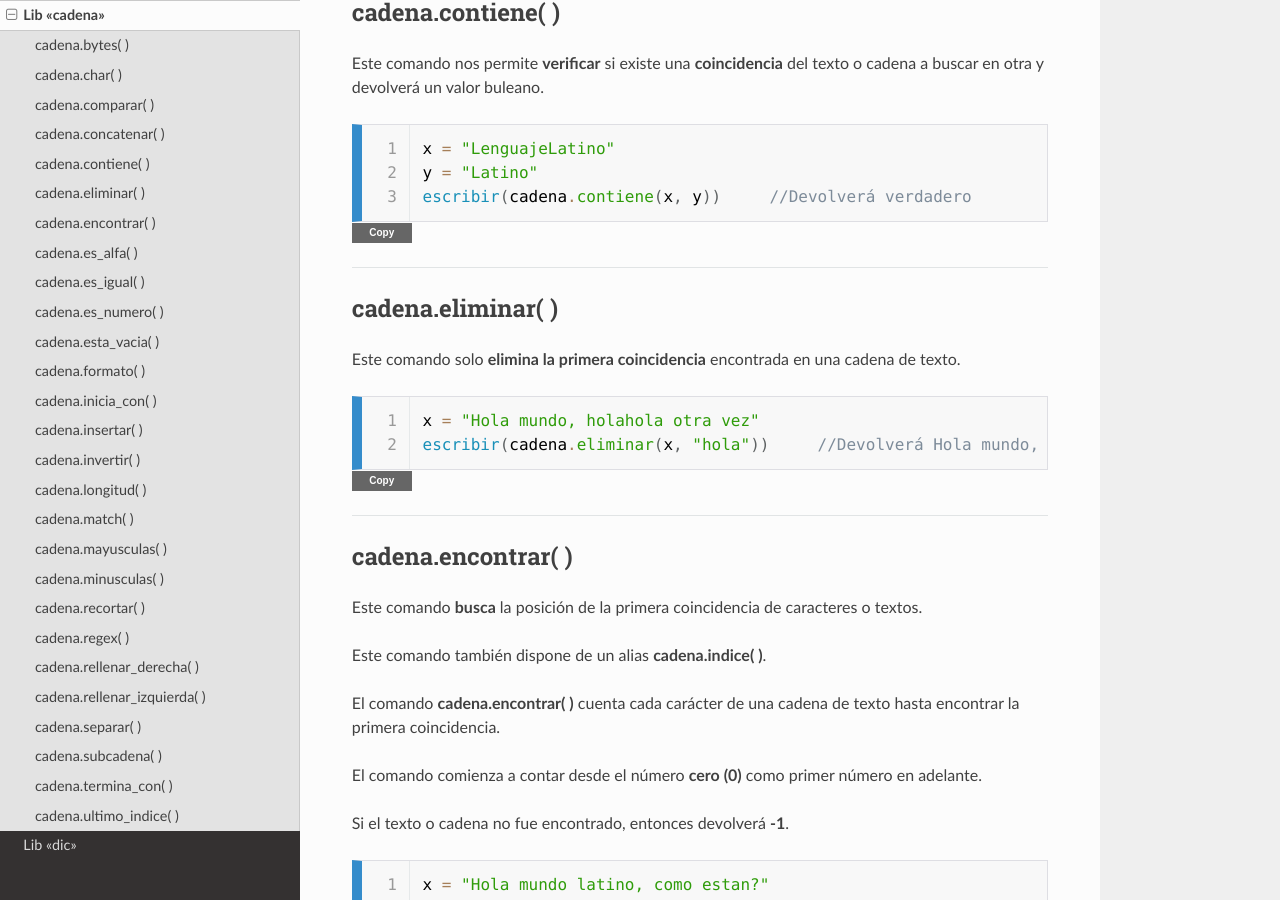
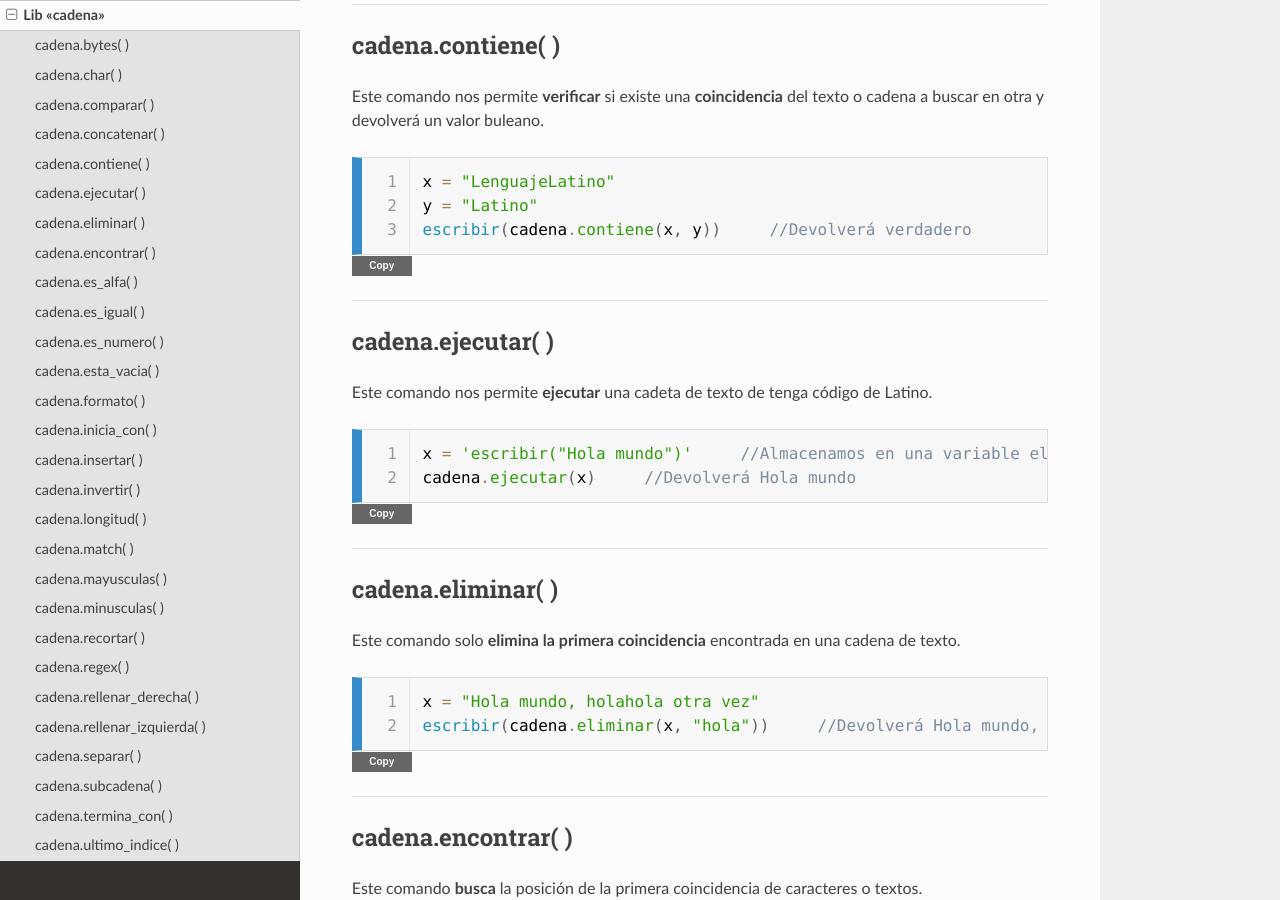
Before and after one commit to LatinoDocs/Manual-Latino, a Sphinx documentation site: the page built from docs/librerias/Cadena.rst, in a window 1280 px wide and 900 px high, scrolled down 2840 px. Built offline with Sphinx 7.4.7 and the Read the Docs theme 2.0.0, drawn with Linux system fonts in a browser that asks for light colours; comment, search, counter and statistics services are not loaded; some of the changed text lies outside the part shown.

Commit message:
implementación del comando **cadena.ejecutar()**

```diff
--- a/docs/librerias/Cadena.rst
+++ b/docs/librerias/Cadena.rst
@@ -23,6 +23,8 @@ La librería **cadena** nos permite trabajar y manipular las :ref:`cadenas (stri
 | concatenar\( \)         | 2          | Combina dos cadenas de textos en una sola cadena                         |
 +-------------------------+------------+--------------------------------------------------------------------------+
 | contiene\( \)           | 2          | Devuelve un valor buleano si encuentra la palabra o cadena especificada  |
++-------------------------+------------+--------------------------------------------------------------------------+
+| ejecutar\( \)           | 1          | Ejecuta una cadena que tenga código de latino                            |
 +-------------------------+------------+--------------------------------------------------------------------------+
 | eliminar\( \)           | 2          | Elimina la primera considencia en una cadena                             |
 +-------------------------+------------+--------------------------------------------------------------------------+
@@ -148,19 +150,16 @@ Este comando nos permite **verificar** si existe una **coincidencia** del texto
    y = "Latino"
    escribir(cadena.contiene(x, y))     //Devolverá verdadero</code></pre>
 
-.. ----
+----
 
-.. cadena.ejecutar\( \)
-.. -------------------------------------------
-.. Este comando nos permite **ejecutar** una cadeta de texto de tenga código de Latino.
+cadena.ejecutar\( \)
+-------------------------------------------
+Este comando nos permite **ejecutar** una cadeta de texto de tenga código de Latino.
 
-.. .. raw:: html
+.. raw:: html
 
-..    <pre><code class="language-latino line-numbers">x = "escribir(\"Hola mundo\")"
-..    escribir(cadena.ejecutar(x))     //Devolverá Hola mundo</code></pre>
-
-.. | ejecutar\( \)           | 1          | Ejecuta una cadena que tenga código de latino                            |
-.. +-------------------------+------------+--------------------------------------------------------------------------+
+   <pre><code class="language-latino line-numbers">x = 'escribir("Hola mundo")'     //Almacenamos en una variable el código en Latino como una cadena
+   cadena.ejecutar(x)     //Devolverá Hola mundo</code></pre>
 
 ----
 
```
Also changed, not shown: other parts of docs/librerias/Cadena.rst (+1 -1 lines).
